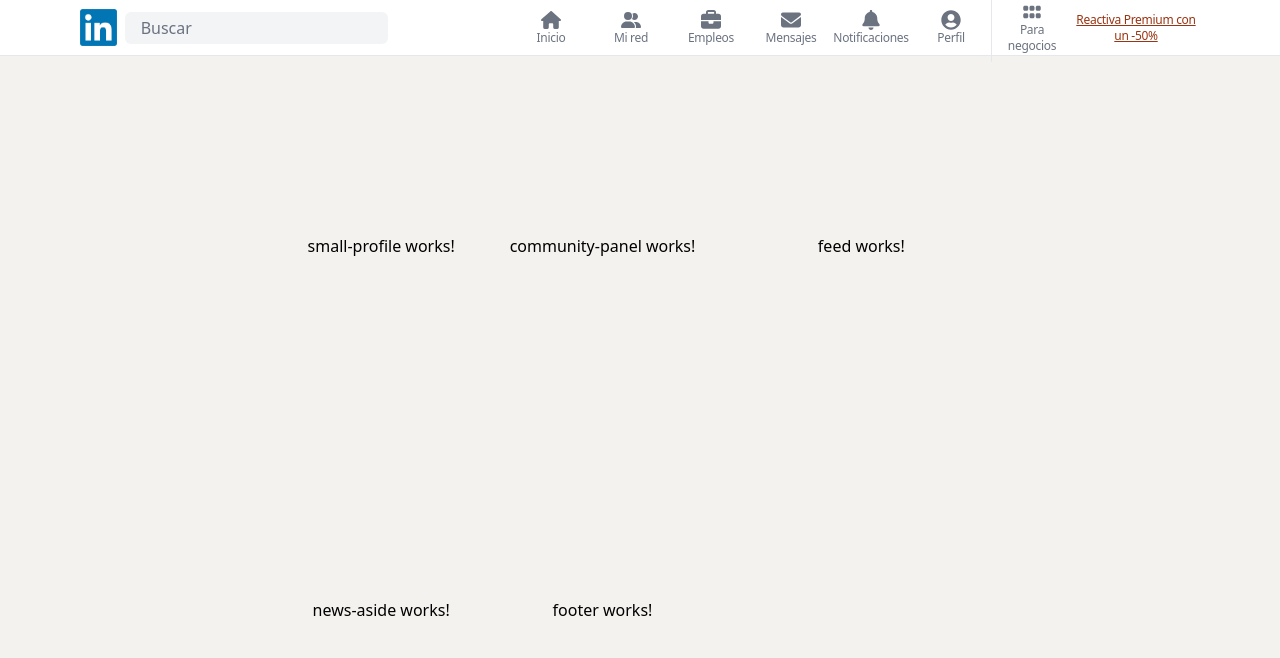
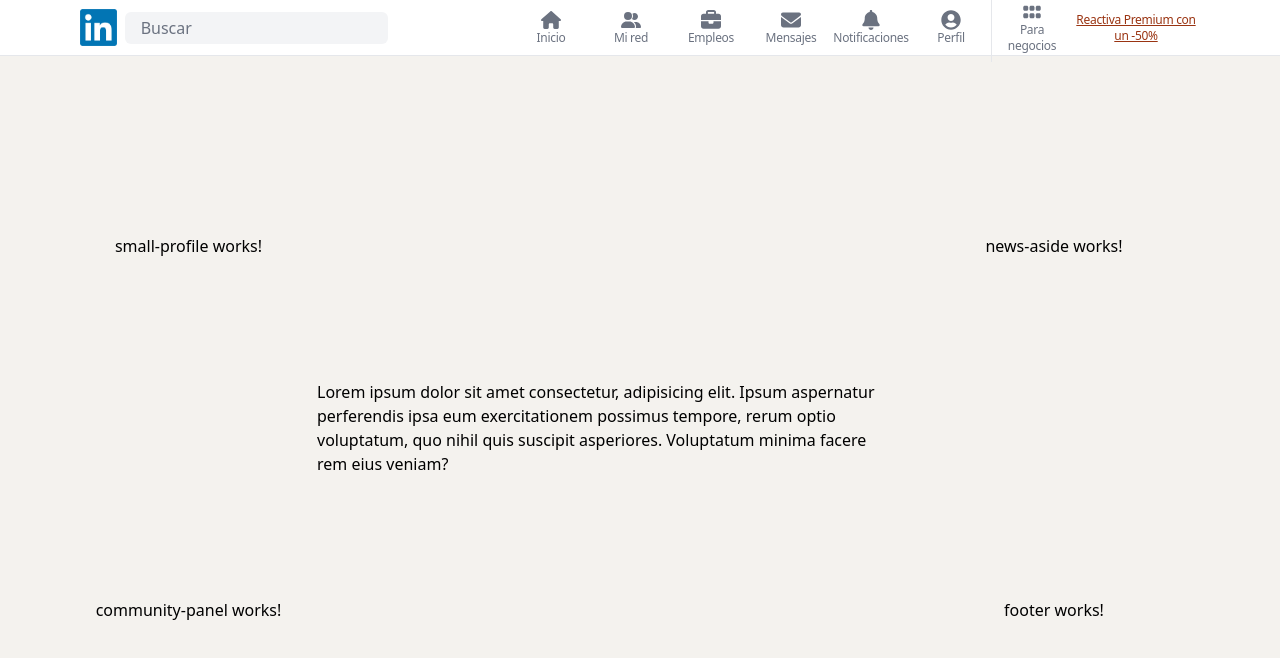
Before and after one commit to iMorejon/testing-angular, an Angular app: page / in a window 1280 px wide. Shown: the top 658 px of the page. Built offline with nearby package versions, Linux system fonts and the light colour scheme.

Commit message:
chore: refactor to include routing

```diff
--- a/src/app/app.component.css
+++ b/src/app/app.component.css
@@ -1,4 +1,4 @@
-main {
+app-main {
   display: grid;
   align-items: center;
   justify-items: center;
@@ -6,25 +6,33 @@ main {
   gap: 1rem;
   margin: 1rem auto;
   max-width: 576px;
+  width: 100%;
 }
 
 @media (width >=768px) {
-  main {
+  app-main {
     grid-template-columns: minmax(0, 225px) minmax(0, auto);
+    grid-template-areas:
+      "profile feed"
+      "community feed"
+      ". news"
+      ". footer";
     max-width: 720px;
   }
 }
 
 @media (width >=1024px) {
-  main {
+  app-main {
     grid-template-columns: minmax(0, 225px) minmax(0, auto) minmax(0, 300px);
+    grid-template-areas:
+      "profile feed news"
+      "community feed footer";
     max-width: 960px;
   }
 }
 
 @media (width >=1280px) {
-  main {
-    grid-template-columns: minmax(0, 225px) minmax(0, auto) minmax(0, 300px);
+  app-main {
     max-width: 1128px;
   }
 }
--- a/src/app/app.component.html
+++ b/src/app/app.component.html
@@ -1,12 +1,6 @@
 <app-header class="flex justify-center w-full bg-white border-b">
 </app-header>
 
-<main>
-  <small-profile />
-  <community-panel />
-  <feed/>
-  <news/>
-  <app-footer/>
-</main>
+<app-main />
 
 <router-outlet />
--- a/src/app/feed/feed.component.html
+++ b/src/app/feed/feed.component.html
@@ -1 +1,3 @@
-<p>feed works!</p>
+<p>Lorem ipsum dolor sit amet consectetur, adipisicing elit. Ipsum aspernatur perferendis ipsa eum exercitationem
+  possimus tempore, rerum optio voluptatum, quo nihil quis suscipit asperiores. Voluptatum minima facere rem eius
+  veniam?</p>
--- /dev/null
+++ b/src/app/login/login.component.html
@@ -0,0 +1 @@
+<p>login works!</p>
--- /dev/null
+++ b/src/app/main/main.component.css
@@ -0,0 +1,19 @@
+small-profile {
+  grid-area: profile;
+}
+
+community-panel {
+  grid-area: community;
+}
+
+feed {
+  grid-area: feed;
+}
+
+news {
+  grid-area: news;
+}
+
+app-footer {
+  grid-area: footer;
+}
--- /dev/null
+++ b/src/app/main/main.component.html
@@ -0,0 +1,5 @@
+<small-profile />
+<community-panel />
+<feed />
+<news />
+<app-footer />
```
Also changed, not shown: src/app/app.component.ts (+3 -14 lines), src/app/login/login.component.ts (added, +11 -0 lines), src/app/main/main.component.ts (added, +26 -0 lines), 2 other files (tests, documents, lock files or other folders).
